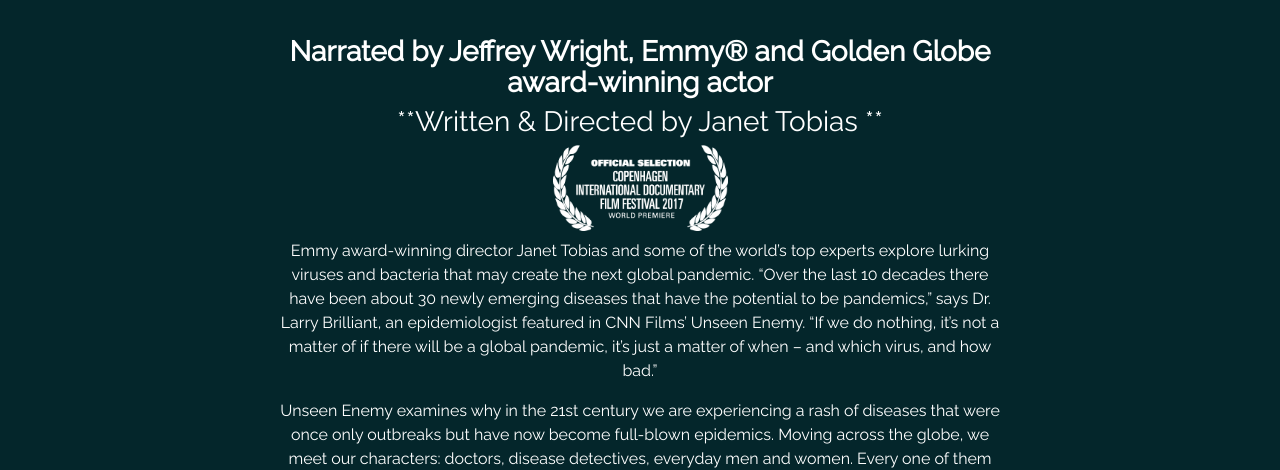
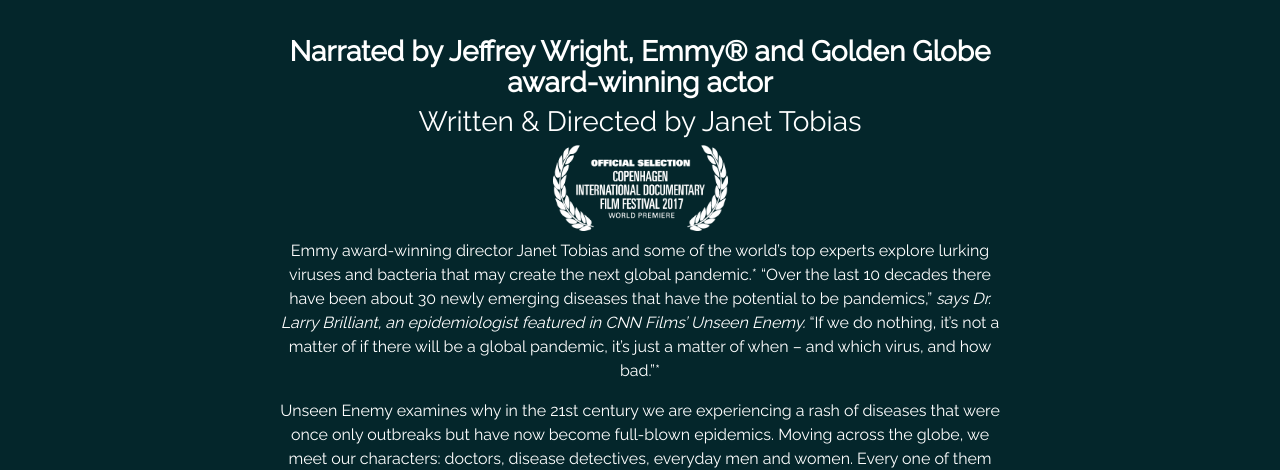
Before and after one commit to caseyg/takesallofus, a Jekyll site: the page built from index.md, in a window 1280 px wide and 900 px high, scrolled down 622 px. Shown: the part 155-625 px from the top of the window. Built offline with Jekyll 4.4.1, drawn with Linux system fonts in a browser that asks for light colours; nearby versions of some CDN libraries; comment, search, counter and statistics services are not loaded; some of the changed lines change nothing that is shown; some of the changed text lies outside the part shown.

Commit message:
Updated Index

```diff
--- a/index.md
+++ b/index.md
@@ -4,36 +4,22 @@
 film:
   title: Unseen Enemy
   description: "### **Narrated by Jeffrey Wright, Emmy® and Golden Globe award-winning
-    actor**\n\n### **Written & Directed by Janet Tobias  **\n\n### ![Official Selection:
-    Copenhagen Film Festival](/uploads/copenhagenfilmfestival.png)  \n\n  "
+    actor**\n\n### Written & Directed by Janet Tobias  \n\n### ![Official Selection:
+    Copenhagen Film Festival](/uploads/copenhagenfilmfestival.png)  "
   trailer-youtube-id: zsB1sYSHEAM
 broadcastevents:
-  description: |-
-    **Saturday, April 15th
-    [CNN](http://www.cnn.com)  10:00 PM ET / 7:00 PM PT**
-    **
-    Available to cable subscribers on [CNN.com/go](http://www.cnn.com/go) until May 8th**
-
-
-    Friday, April 7th
-    *World Health Day Broadcast*
-    [CNN](http://www.cnn.com)  10:00 PM ET / 7:00 PM PT in the United States & Canada
-
-    Thursday, April 6th
-    [ETV2](http://etv2.err.ee/)  20:00  in Estonia
-    [DirectTV](http://www.directvla.com/)  21:00  in Latin America
-    [DirectTV](http://www.directv.com.ve/)  22:00 in Venezuela
-
-    Wednesday, April 5th
-    [RTHK](http://www.rthk.hk/) in Hong Kong
-
-    Tuesday, April 4th
-    [ARTE](http://www.arte.tv) in France
-    [ARTE](http://www.wdr.de) in Germany
-    [YES](http://www.yes.co.il) in Israel
-    [TVN](http://www.tvn.pl/) in Poland
-
-    *Please check back for new additions to our global broadcast schedule. We look forward to sharing the film with everyone on Video on Demand and DVD in the coming months.*
+  description: "**Saturday, April 15th  \n[CNN](http://www.cnn.com)  10:00 PM ET /
+    7:00 PM PT  **\nAvailable to cable subscribers on [CNN.com/go](http://www.cnn.com/go)
+    until May 8th  \n\nFriday, April 7th  \n*World Health Day Broadcast*\n[CNN](http://www.cnn.com)
+    \ 10:00 PM ET / 7:00 PM PT in the United States & Canada  \n\nThursday, April
+    6th  \n[ETV2](http://etv2.err.ee/)  20:00  in Estonia  \n[DirectTV](http://www.directvla.com/)
+    \ 21:00  in Latin America  \n[DirectTV](http://www.directv.com.ve/)  22:00 in
+    Venezuela  \n\nWednesday, April 5th  \n[RTHK](http://www.rthk.hk/) in Hong Kong
+    \ \n\nTuesday, April 4th  \n[ARTE](http://www.arte.tv) in France  \n[ARTE](http://www.wdr.de)
+    in Germany  \n[YES](http://www.yes.co.il) in Israel  \n[TVN](http://www.tvn.pl/)
+    in Poland  \n\n*Please check back for new additions to our global broadcast schedule.
+    We look forward to sharing the film with everyone on Video on Demand and DVD in
+    the coming months.  *"
 events:
 - date-and-time: Wednesday 22 March at 19:00
   title: 'CPH:DOX Screening '
@@ -158,7 +144,7 @@
 layout: home
 ---
 
-Emmy award-winning director Janet Tobias and some of the world's top experts explore lurking viruses and bacteria that may create the next global pandemic. "Over the last 10 decades there have been about 30 newly emerging diseases that have the potential to be pandemics," says Dr. Larry Brilliant, an epidemiologist featured in CNN Films' Unseen Enemy. "If we do nothing, it's not a matter of if there will be a global pandemic, it's just a matter of when -- and which virus, and how bad."
+Emmy award-winning director Janet Tobias and some of the world's top experts explore lurking viruses and bacteria that may create the next global pandemic.* "Over the last 10 decades there have been about 30 newly emerging diseases that have the potential to be pandemics," *says Dr. Larry Brilliant, an epidemiologist featured in CNN Films' Unseen Enemy.* "If we do nothing, it's not a matter of if there will be a global pandemic, it's just a matter of when -- and which virus, and how bad."*
 
 Unseen Enemy examines why in the 21st century we are experiencing a rash of diseases that were once only outbreaks but have now become full-blown epidemics. Moving across the globe, we meet our characters: doctors, disease detectives, everyday men and women. Every one of them has stepped into the horror of an epidemic and emerged deeply changed.
 
```
